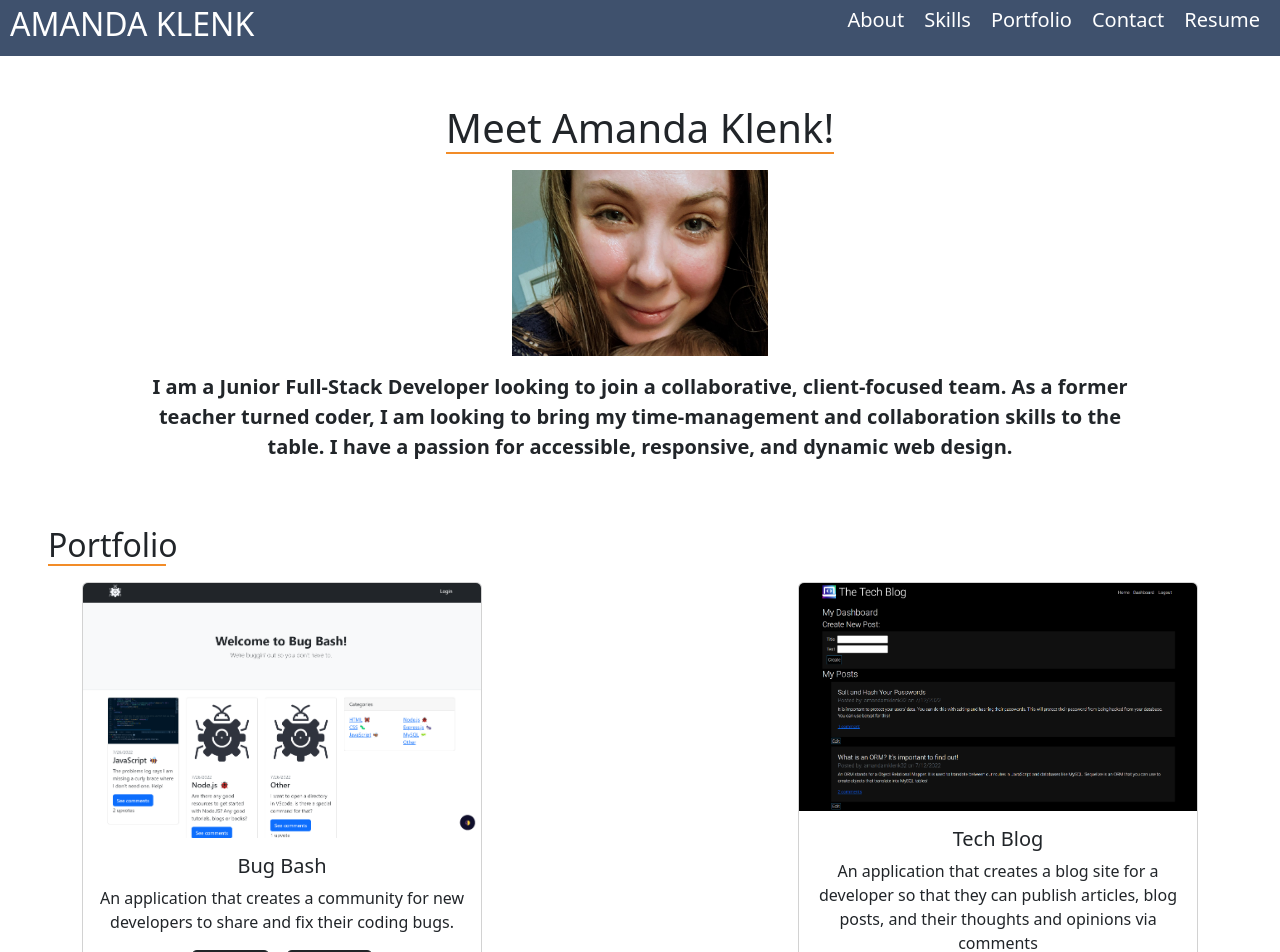
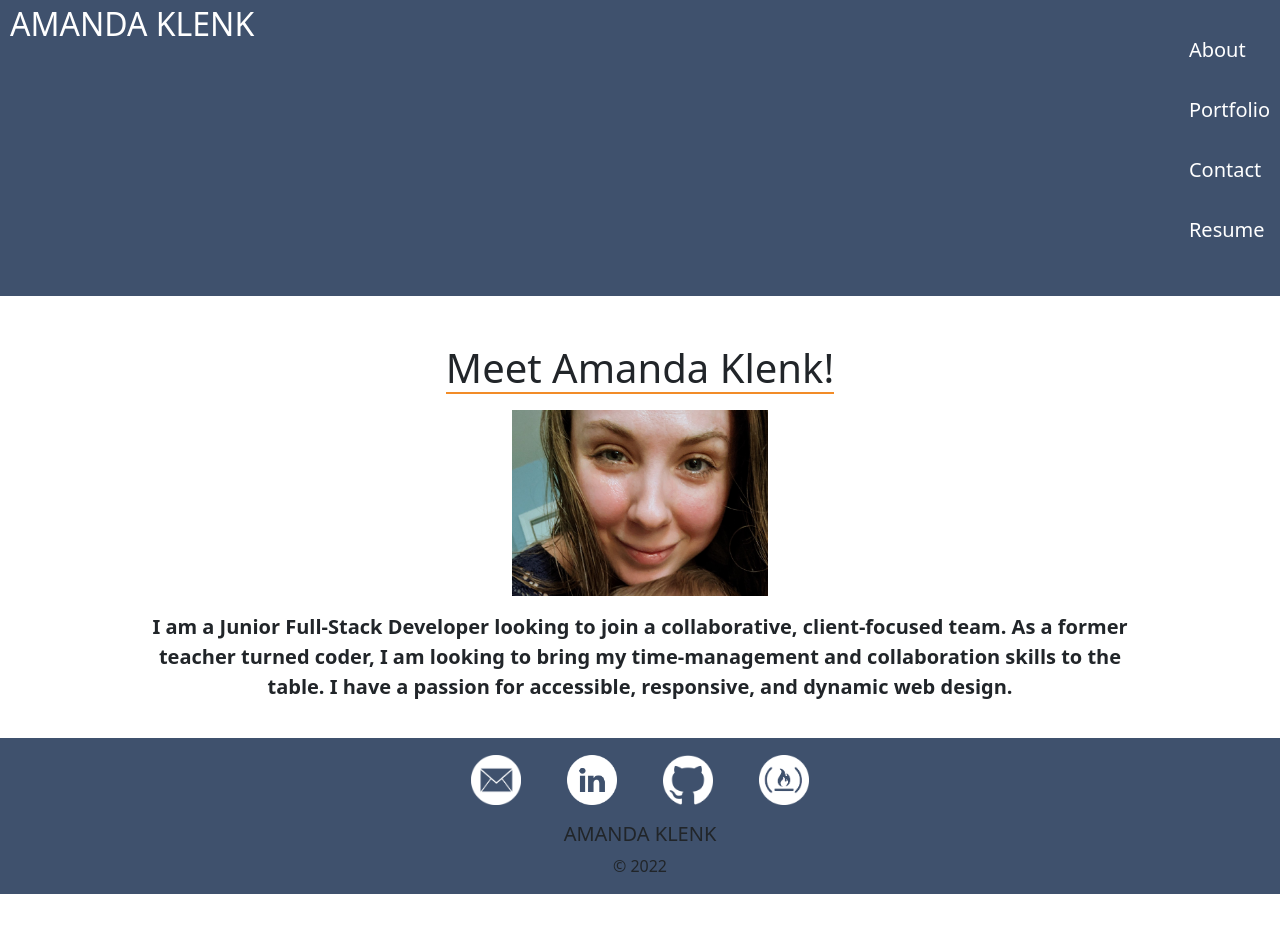
Before and after one commit to amklenk/AK-React-Portfolio, a React (Create React App) app: page / in a window 1280 px wide. Shown: the top 952 px of the page. After the commit the page ends 904 px from the top, so only its background shows below. Built offline with nearby package versions, Linux system fonts and the light colour scheme.

Commit message:
render each section conditionally using state

```diff
--- a/src/App.js
+++ b/src/App.js
@@ -1,3 +1,4 @@
+import React, { useState } from 'react';
 // Why don't I need to import this?
 import './index.css';
 import 'bootstrap/dist/css/bootstrap.min.css';
@@ -9,13 +10,31 @@ import Resume from './components/Resume';
 import Footer from './components/Footer';
 
 function App() {
+  const [currentPage, setCurrentPage] = useState('About');
+
+  const renderPage = () => {
+    if (currentPage === 'About') {
+      return <About />;
+    }
+    if (currentPage === 'Portfolio') {
+      return <Portfolio />;
+    }
+    if (currentPage === 'Contact') {
+      return <Contact />;
+    }
+    return <Resume />;
+  };
+
+  const handlePageChange = (page) => setCurrentPage(page);
+
   return (
     <div className="App">
-      <Header/>
-      <About/>
+      <Header currentPage={currentPage} handlePageChange={handlePageChange}/>
+      {renderPage()}
+      {/* <About/>
       <Portfolio/>
       <Contact/>
-      <Resume/>
+      <Resume/> */}
       <Footer/>
     </div>
   );
--- a/src/components/Contact/index.js
+++ b/src/components/Contact/index.js
@@ -9,7 +9,7 @@ function Contact() {
     const [errorMessage, setErrorMessage] = useState('');
 
     function handleChange(event) {
-        if(event.target.name === 'email'){
+        if(event.target.name === 'Email'){
             const isValid = validateEmail(event.target.value);
             // if it isn't valid, set the state of the error message to the following
             if (!isValid) {
@@ -38,7 +38,7 @@ function Contact() {
 
   return (
     <section>
-    <h2 id='contact-title' className='mx-5 mt-5 mb-3' style={{width: '8%'}}>Contact</h2>
+    <h2 id='contact-title' className='mx-5 mt-5 mb-3' style={{ width: '8%' }}>Contact</h2>
     <Form className='mx-5' onSubmit={handleSubmit}>
         <Form.Group className="mb-3" controlId="formBasicName">
         <Form.Label>Name:</Form.Label>
--- a/src/components/Footer/index.js
+++ b/src/components/Footer/index.js
@@ -28,14 +28,18 @@ function Footer(){
         }
     ]
     return(
-        <footer className='contact-links d-flex justify-content-center' id='footer'>
+        <footer className='contact-links d-flex flex-column align-items-center' id='footer'>
+            <div>
             {icons.map((icon) => (
                <a href={icon.href} target="_blank" rel="noopener noreferrer" className="btn contact-details">
                 <img id={icon.name} src={icon.src} alt={icon.alt}/>
             </a>
             ))}
-           {/* <h4 className="footer-name row">AMANDA KLENK</h4>
-                &copy; 2022 */}
+            </div>
+            <div className='mb-3 text-center'>
+                <h5 className="footer-name row">AMANDA KLENK</h5>
+                &copy; 2022
+            </div>
         </footer>
     )
 }
--- a/src/components/Header/index.js
+++ b/src/components/Header/index.js
@@ -5,26 +5,27 @@ const headerStyles = {
     color: "white"
 }
 
-function Header (){
+function Header ({ currentPage, handlePageChange }){
 return(
 <header id="header">
     <h2 class="nav-name">AMANDA KLENK</h2>
     <nav class="nav-links">
         <ul id="nav-ul" >
             <li class="nav-sections">
-                <a href="#about-section" style={headerStyles}>About</a>
+                <a href="#about-section" onClick={() => handlePageChange('About')}
+                className={currentPage === 'About' ? 'nav-link active' : 'nav-link'} style={headerStyles}>About</a>
             </li>
             <li class="nav-sections">
-                <span>Skills</span>
+                <a href="#portfolio-section" onClick={() => handlePageChange('Portfolio')}
+                className={currentPage === 'Portfolio' ? 'nav-link active' : 'nav-link'} style={headerStyles}>Portfolio</a>
             </li>
             <li class="nav-sections">
-                <span>Portfolio</span>
+                <a href="#contact-section" onClick={() => handlePageChange('Contact')}
+                className={currentPage === 'Contact' ? 'nav-link active' : 'nav-link'} style={headerStyles}>Contact</a>
             </li>
             <li class="nav-sections">
-                <span>Contact</span>
-            </li>
-            <li class="nav-sections">
-                <span>Resume</span>
+                <a href="#resume-section" onClick={() => handlePageChange('Resume')}
+                className={currentPage === 'Resume' ? 'nav-link active' : 'nav-link'} style={headerStyles}>Resume</a>
             </li>
         </ul>
     </nav>
--- a/src/components/Resume/index.js
+++ b/src/components/Resume/index.js
@@ -31,7 +31,7 @@ function Resume() {
                     </ul>
                 </div>
             </div>
-            <a href='https://onedrive.live.com/?authkey=%21APpJo8jo129CSVo&cid=6D628FD0C4F28878&id=6D628FD0C4F28878%211265&parId=6D628FD0C4F28878%21104&o=OneUp' target="_blank" rel="noopener noreferrer" download><h4>Download My Resume</h4></a>
+            <a href='https://onedrive.live.com/?authkey=%21APpJo8jo129CSVo&cid=6D628FD0C4F28878&id=6D628FD0C4F28878%211265&parId=6D628FD0C4F28878%21104&o=OneUp' target="_blank" rel="noopener noreferrer"><h4>Download My Resume</h4></a>
             <iframe src="https://onedrive.live.com/embed?cid=6D628FD0C4F28878&resid=6D628FD0C4F28878%211265&authkey=AG-EA5uiO69JsvY&em=2" title='resume' width="75%" height="100%" frameborder="0" scrolling="no"></iframe>
         </section>
 )
```
